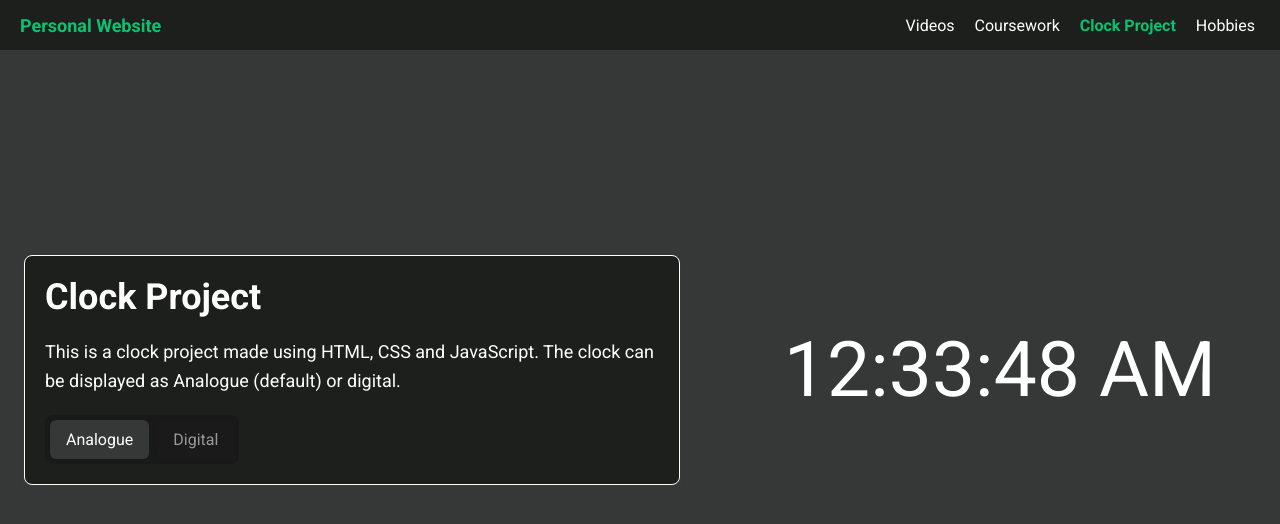
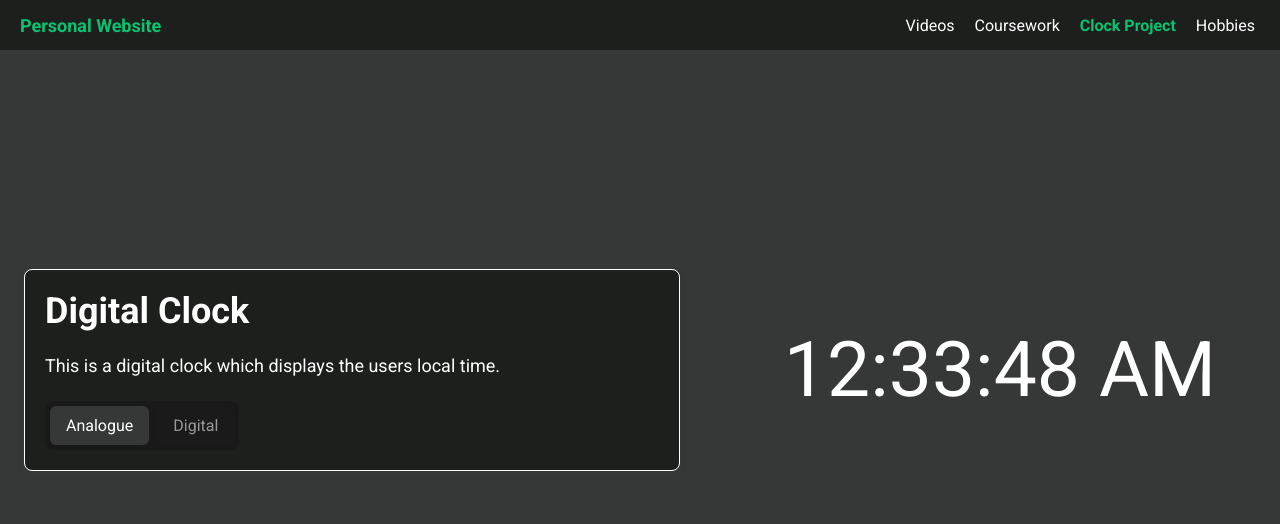
Before and after one commit to shanewansell/Personal-Website, a plain HTML site: page clock.html in a window 1280 px wide. Both pictures are taken after a click on the button "Digital". Drawn offline with Linux system fonts and the light colour scheme.

Commit message:
Made 2 different titles and descriptions for analogue and digital clock which swap with the button.

```diff
--- a/clock.html
+++ b/clock.html
@@ -32,8 +32,10 @@
   </header>
   <main class="clock-project">
     <section class="box">
-      <h2>Clock Project</h2>
-      <p>This is a clock project made using HTML, CSS and JavaScript. The clock can be displayed as Analogue (default) or digital.</p>
+      <h2 id="analogue-title">Analogue Clock</h2>
+      <h2 id="digital-title" hidden>Digital Clock</h2>
+      <p id="analogue-description">This is a analogue clock which displays the users local time using smoothly rotating hands.</p>
+      <p id="digital-description" hidden>This is a digital clock which displays the users local time.</p>
       <div class="clock-modes">
         <button id="analogue-mode" pressed="true" disabled>Analogue</button>
         <button id="digital-mode" pressed="false">Digital</button>
--- a/clockScript.js
+++ b/clockScript.js
@@ -5,6 +5,10 @@ const clock = document.getElementById('clock');
 const digitalTime = document.getElementById('digital-time');
 const analogueMode = document.getElementById('analogue-mode');
 const digitalMode = document.getElementById('digital-mode');
+const analogueTitle = document.getElementById('analogue-title');
+const digitalTitle = document.getElementById('digital-title');
+const analogueDescription = document.getElementById('analogue-description');
+const digitalDescription = document.getElementById('digital-description');
 
 function updateClock() {
   const now = new Date();
@@ -21,6 +25,14 @@ function updateClock() {
   digitalTime.textContent = now.toLocaleTimeString();
 }
 
+function setDescription(mode) {
+  const isDigital = mode === 'digital';
+  analogueTitle.hidden = isDigital;
+  digitalTitle.hidden = !isDigital;
+  analogueDescription.hidden = isDigital;
+  digitalDescription.hidden = !isDigital;
+}
+
 function setClockMode(mode) {
   const isDigital = mode === 'digital';
   clock.classList.toggle('is-digital', isDigital);
@@ -29,6 +41,8 @@ function setClockMode(mode) {
   digitalMode.disabled = isDigital;
   analogueMode.setAttribute('pressed', String(!isDigital));
   digitalMode.setAttribute('pressed', String(isDigital));
+
+  setDescription(mode);
 }
 
 analogueMode.addEventListener('click', () => setClockMode('analogue'));
```
